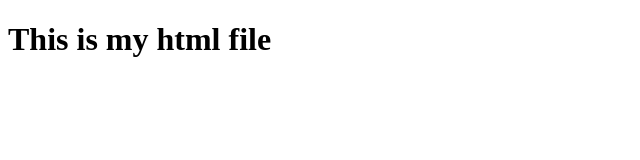
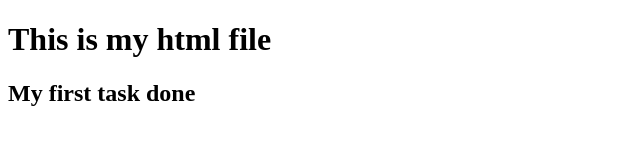
Before and after one commit to Narek19971/export-leads, a plain HTML site: page index.html in a window 1280 px wide. Shown: the whole page, without its empty margins (0-640 px from the left). Drawn offline with Linux system fonts and the light colour scheme.

Commit message:
my second task complete

```diff
--- a/index.html
+++ b/index.html
@@ -5,5 +5,6 @@
 </head>
 <body>
 	<h1>This is my html file</h1>
+	<h2>My first task done</h2>
 </body>
 </html>
```
